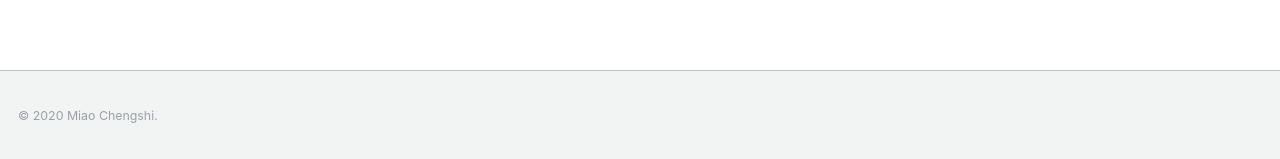
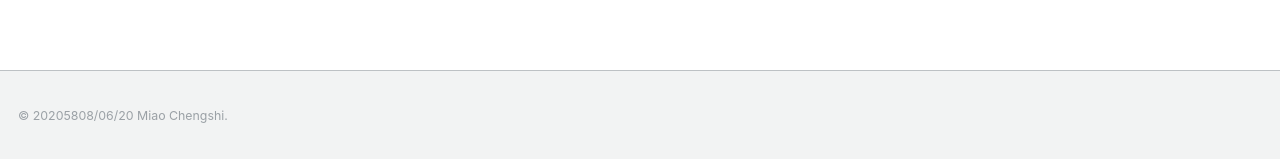
Before and after one commit to miaochengshi/cn, a Jekyll site: the page built from _pages/about.md, in a window 1280 px wide and 900 px high, scrolled down 2808 px. Shown: the part 738-897 px from the top of the window. Built offline with Jekyll 4.4.1, drawn with Linux system fonts in a browser that asks for light colours.

Commit message:
Update footer.html

```diff
--- a/_includes/footer.html
+++ b/_includes/footer.html
@@ -1,3 +1,3 @@
 {% include base_path %}
 
-<div class="page__footer-copyright">&copy; {{ site.time | date: '%Y' }} {{ site.name | default: site.title }}.</div>
+<div class="page__footer-copyright">&copy; {{ site.time | date: '%Y%M%D' }} {{ site.name | default: site.title }}.</div>
```
